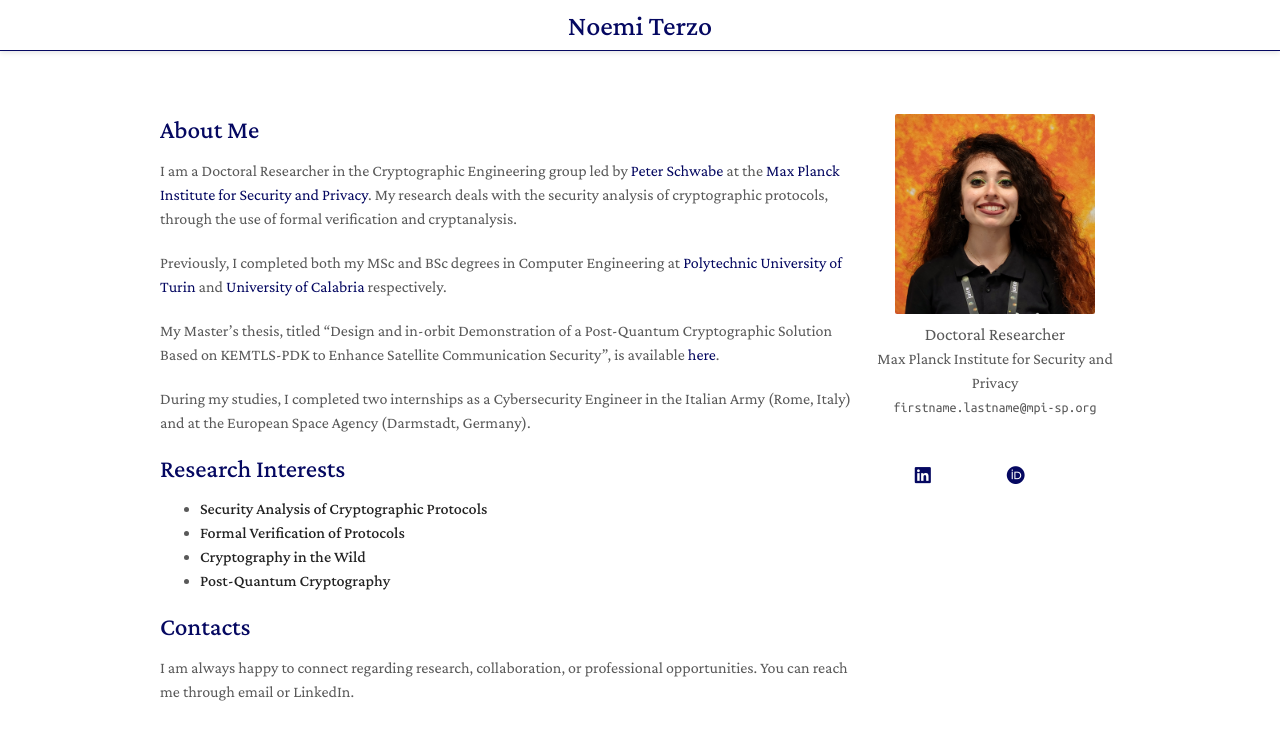
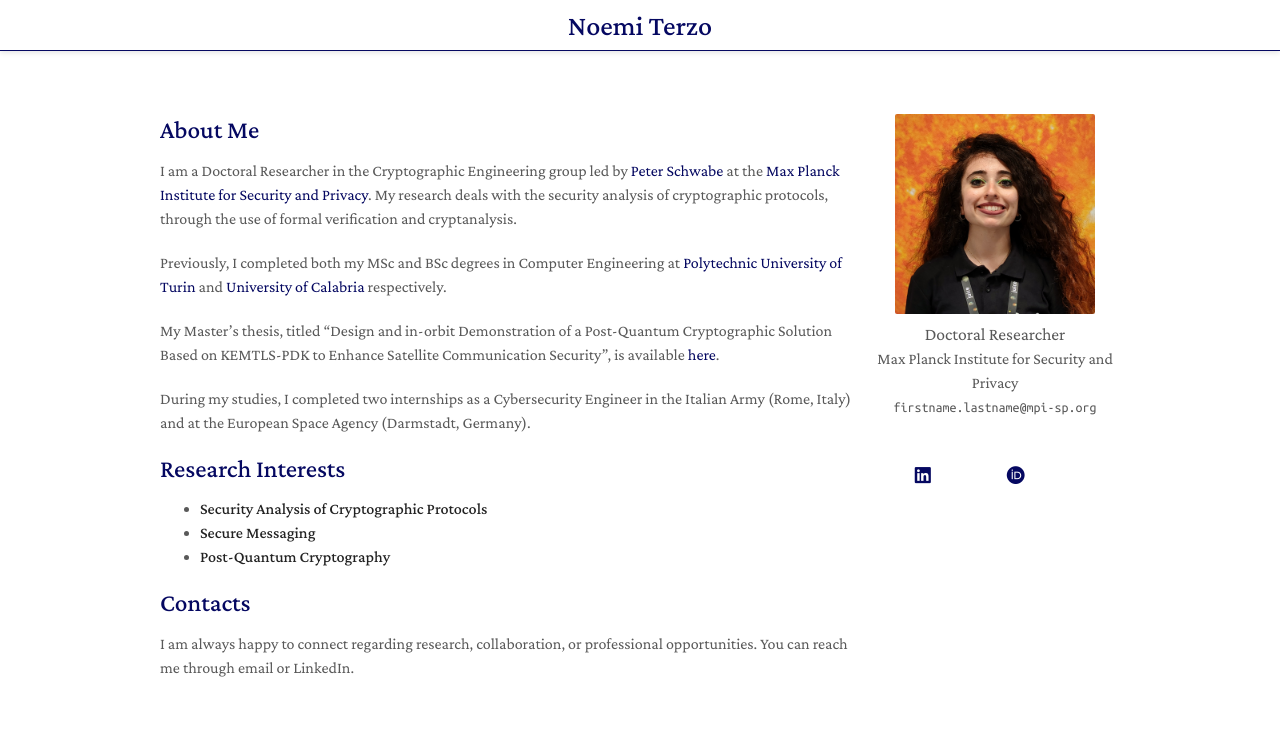
Before and after one commit to nterzo/nterzo.github.io, a Jekyll site: the page built from index.md, in a window 1280 px wide. Shown: the top 740 px of the page. Built offline with Jekyll 4.4.1, drawn with Linux system fonts in a browser that asks for light colours; a style sheet for code colours, icons or effects is not loaded; our own code applies the rules of GitHub Pages for plain Markdown files.

Commit message:
Modified research interests section.

```diff
--- a/index.md
+++ b/index.md
@@ -15,8 +15,7 @@ During my studies, I completed two internships as a Cybersecurity Engineer in th
 
 ## Research Interests
 - **Security Analysis of Cryptographic Protocols**
-- **Formal Verification of Protocols**
-- **Cryptography in the Wild**
+- **Secure Messaging**
 - **Post-Quantum Cryptography**
 
 
```
